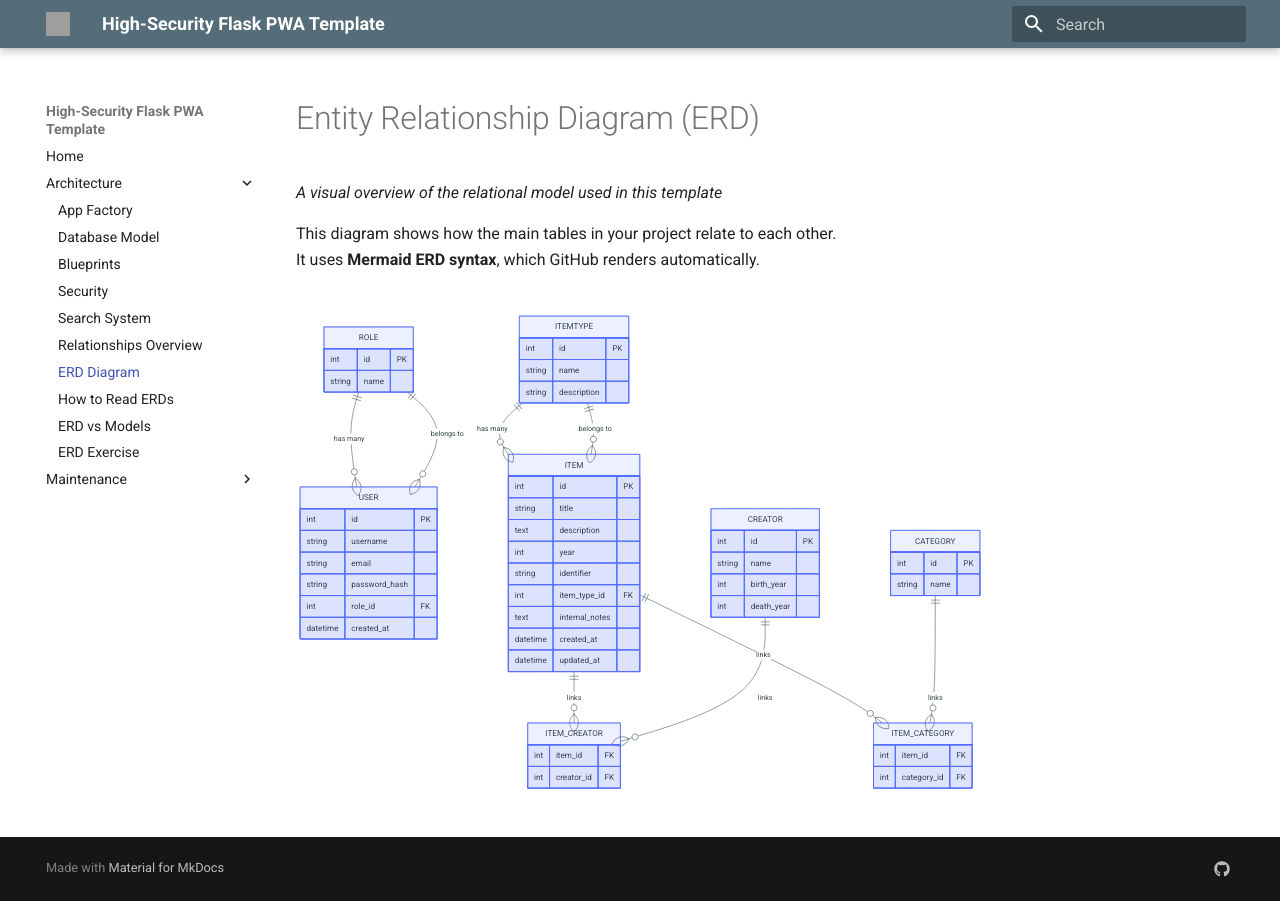
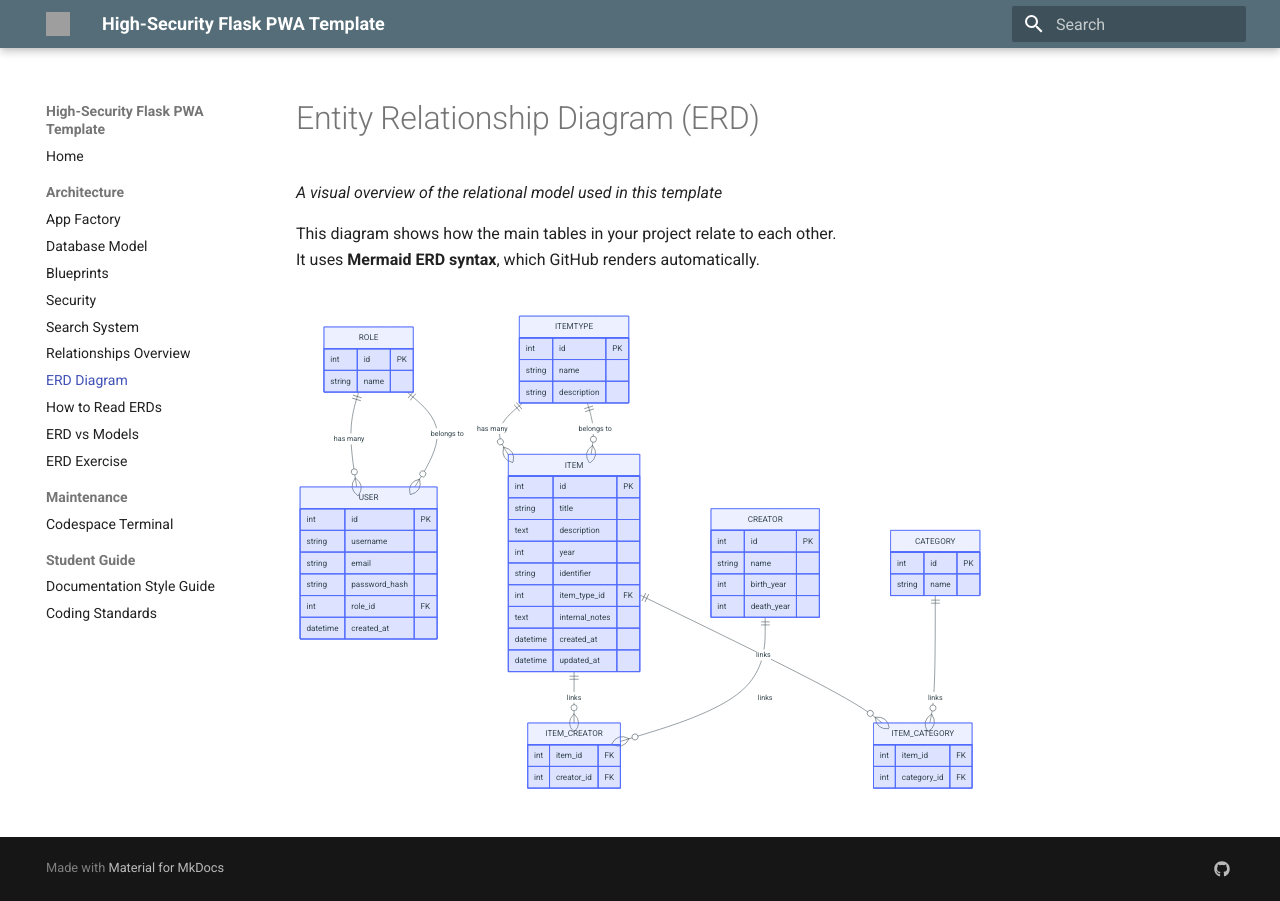
Before and after one commit to detnsw-sydtech/High-Security-Flask-PWA-Repo-Template, an MkDocs documentation site: the page built from docs/architecture/relational-erd.md, in a window 1280 px wide. Built offline with MkDocs 1.6.1 and Material for MkDocs 9.7.7, drawn with Linux system fonts in a browser that asks for light colours; grey boxes are pictures that could not be loaded.

Commit message:
Update mkdocs.yml

```diff
--- a/mkdocs.yml
+++ b/mkdocs.yml
@@ -11,6 +11,12 @@
     - content.code.highlight
     - content.code.fences
     - content.code.mermaid
+    - navigation.instant
+    - navigation.sections
+    - navigation.expand
+    - navigation.top
+    - search.suggest
+    - search.highlight
   palette:
     primary: blue grey
     accent: indigo
@@ -19,16 +25,32 @@
 
 markdown_extensions:
   - admonition
-  - codehilite
   - footnotes
+  - tables
+  - def_list
+  - attr_list
+  - md_in_html
+
+  # Syntax highlighting (Pygments)
+  - codehilite:
+      guess_lang: false
+      linenums: false
+
+  # Table of contents
   - toc:
       permalink: true
+
+  # Advanced fenced code blocks
   - pymdownx.superfences:
       custom_fences:
         - name: mermaid
           class: mermaid
           format: !!python/name:pymdownx.superfences.fence_code_format
+
+  - pymdownx.highlight
+  - pymdownx.inlinehilite
   - pymdownx.snippets
+  - pymdownx.details
 
 extra_css:
   - _static/theme.css
@@ -41,9 +63,11 @@
 plugins:
   - search
   - mermaid2
+  - autorefs
 
 nav:
   - Home: index.md
+
   - Architecture:
       - App Factory: architecture/app-factory-overview.md
       - Database Model: architecture/database-model-overview.md
@@ -58,3 +82,7 @@
 
   - Maintenance:
       - Codespace Terminal: maintenance/codespace-terminal.md
+
+  - Student Guide:
+      - Documentation Style Guide: student/style-guide.md
+      - Coding Standards: student/coding-standards.md
```
